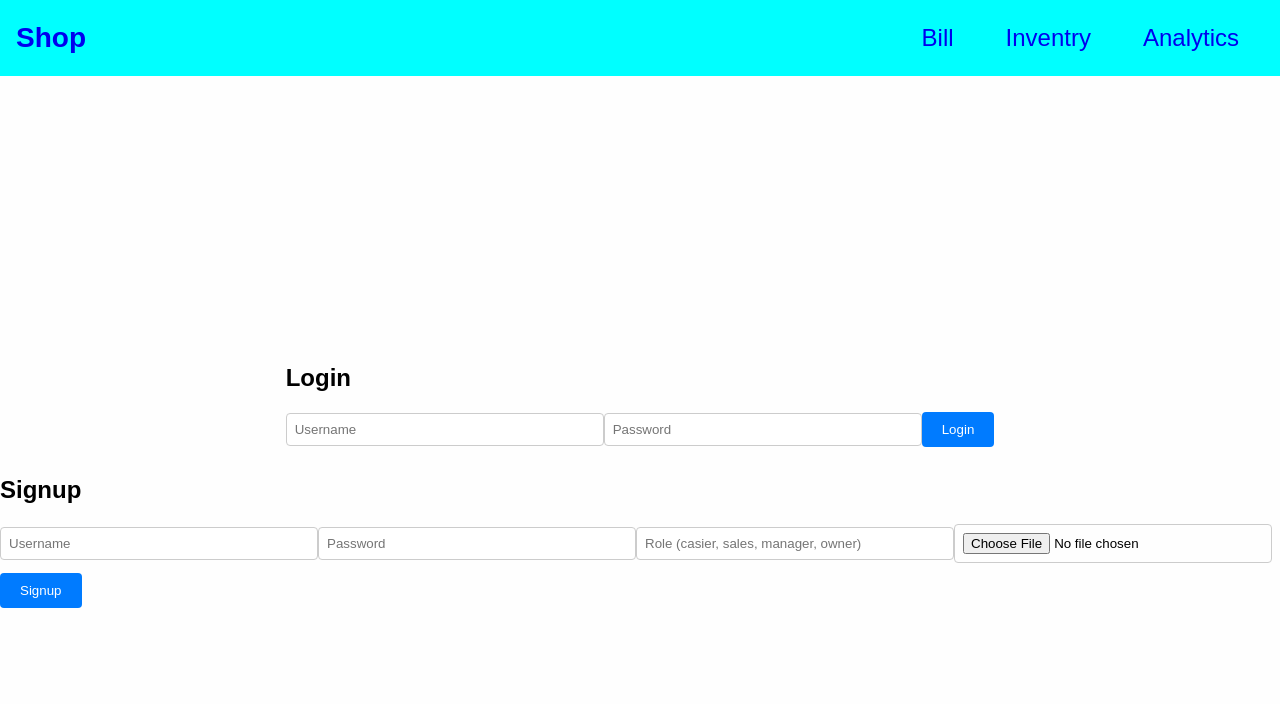
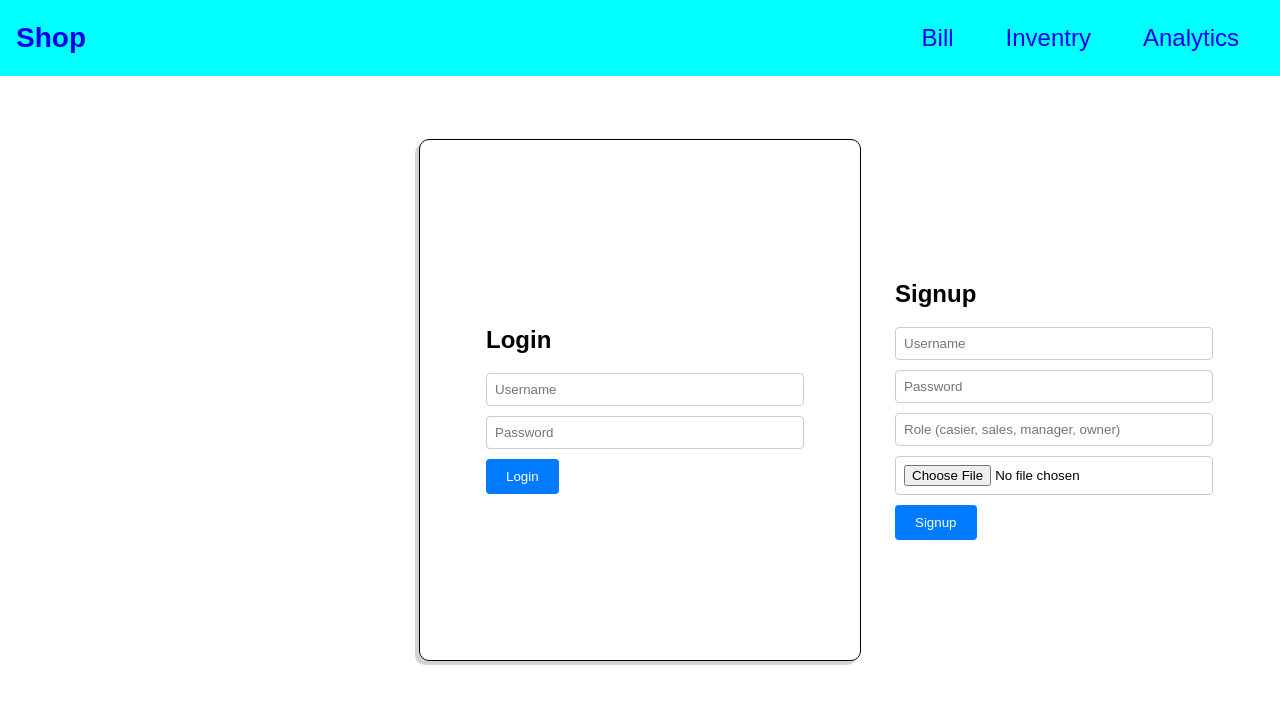
Before and after one commit to Dinesh001-S/product-sales-manager, a React (Create React App) app: page / in a window 1280 px wide. Shown: the top 704 px of the page. Built offline with nearby package versions, Linux system fonts and the light colour scheme.

Commit message:
Second login

```diff
--- a/server.js
+++ b/server.js
@@ -26,7 +26,6 @@ const billSchema = new mongoose.Schema({
 
 const Bill = mongoose.model('Bill', billSchema);
 
-app.use(cors());
 app.use(bodyParser.json());
 
 mongoose.connect('mongodb+srv://dinesh:pJPP7wn3X5SVMjCX@bill-data.2rwmc5n.mongodb.net/?retryWrites=true&w=majority&appName=bill-data', {
@@ -99,6 +98,7 @@ const userSchema = new mongoose.Schema({
 const User = mongoose.model('User', userSchema);
 
 // Middleware
+app.use(cors());
 app.use(bodyParser.json());
 
 // Set up multer for handling file uploads
--- /dev/null
+++ b/src/components/pages/login.css
@@ -0,0 +1,25 @@
+body{
+    width: 100vw;
+}
+.login-card{
+    position: absolute;
+    display: flex;
+    /* flex-direction: row; */
+    justify-content: space-between;
+    /* align-items: center; */
+    height: 65vh;
+    max-width: 440px;
+    margin: auto;
+    border: 1px solid black;
+    gap: 25px;
+    /* overflow-x: hidden; */
+    box-shadow: -4px 4px lightgrey;
+    border-radius: 10px;
+    top: 50%;
+    left: 50%;
+    transform: translate(-50%,-50%);
+}
+
+.login{
+    margin: 15%;
+}
--- a/src/components/pages/login.js
+++ b/src/components/pages/login.js
@@ -1,15 +1,14 @@
 // Import necessary modules
 import React, { useState } from 'react';
 import axios from 'axios';
+import './login.css'
 
 // CSS styles
 const styles = {
   container: {
     display: 'flex',
-    flexDirection: 'column',
     alignItems: 'center',
-    justifyContent: 'center',
-    height: '100vh',
+    // justifyContent: 'center',
   },
   input: {
     marginBottom: '10px',
@@ -68,8 +67,8 @@ const Login = () => {
 
   // JSX for login and signup forms
   return (
-    <div style={styles.container}>
-      <div>
+    <div style={styles.container} className='login-card'>
+      <div className='login'>
         <h2>Login</h2>
         <input
           style={styles.input}
@@ -86,8 +85,9 @@ const Login = () => {
           onChange={(e) => setLoginData({ ...loginData, password: e.target.value })}
         />
         <button style={styles.button} onClick={handleLogin}>Login</button>
+        {/* <button style={styles.button} onClick={handleSignup}>Signup</button> */}
       </div>
-      <div>
+      <div className='signup'>
         <h2>Signup</h2>
         <input
           style={styles.input}
```
